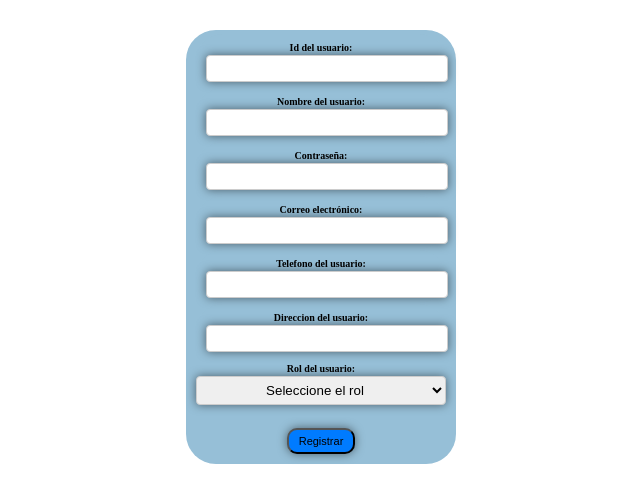
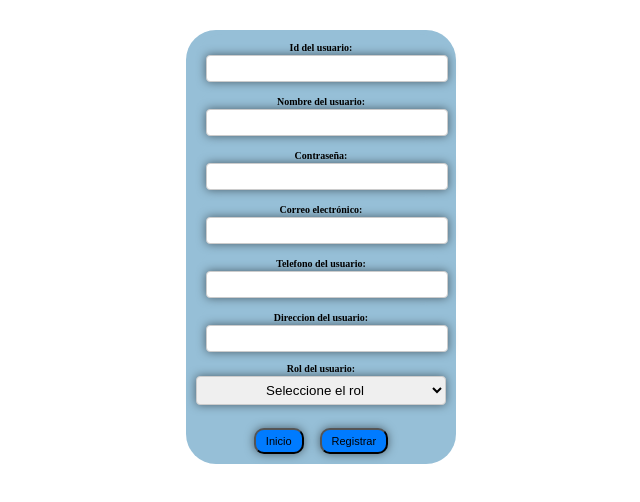
Before and after one commit to DiegoMartinez2094/Biblioteca_react, a React (Vite) app: page /registroAdm in a window 1280 px wide. Shown: the top 502 px of the page, without its empty margins (319-959 px from the left). Built offline with nearby package versions, Linux system fonts and the light colour scheme.

Commit message:
feat: :sparkles: button Home
implementation of home button in the form register

```diff
--- a/src/Components/login/registro.jsx
+++ b/src/Components/login/registro.jsx
@@ -1,4 +1,5 @@
 import React, { useState } from 'react';
+import { Link } from 'react-router-dom'
 
 import './registro.css';
 
@@ -187,7 +188,10 @@ export default function RegistroForm() {
 </select>
         <br/><br/>
       </div>
+      <Link to={"/"} ><button id='registro_adm'>Inicio</button></Link>
+      &nbsp;&nbsp;&nbsp;&nbsp;
       <button id='registro_adm' onClick={onRegistroClick}>Registrar</button>
+
     </div>
   );
 }
```
